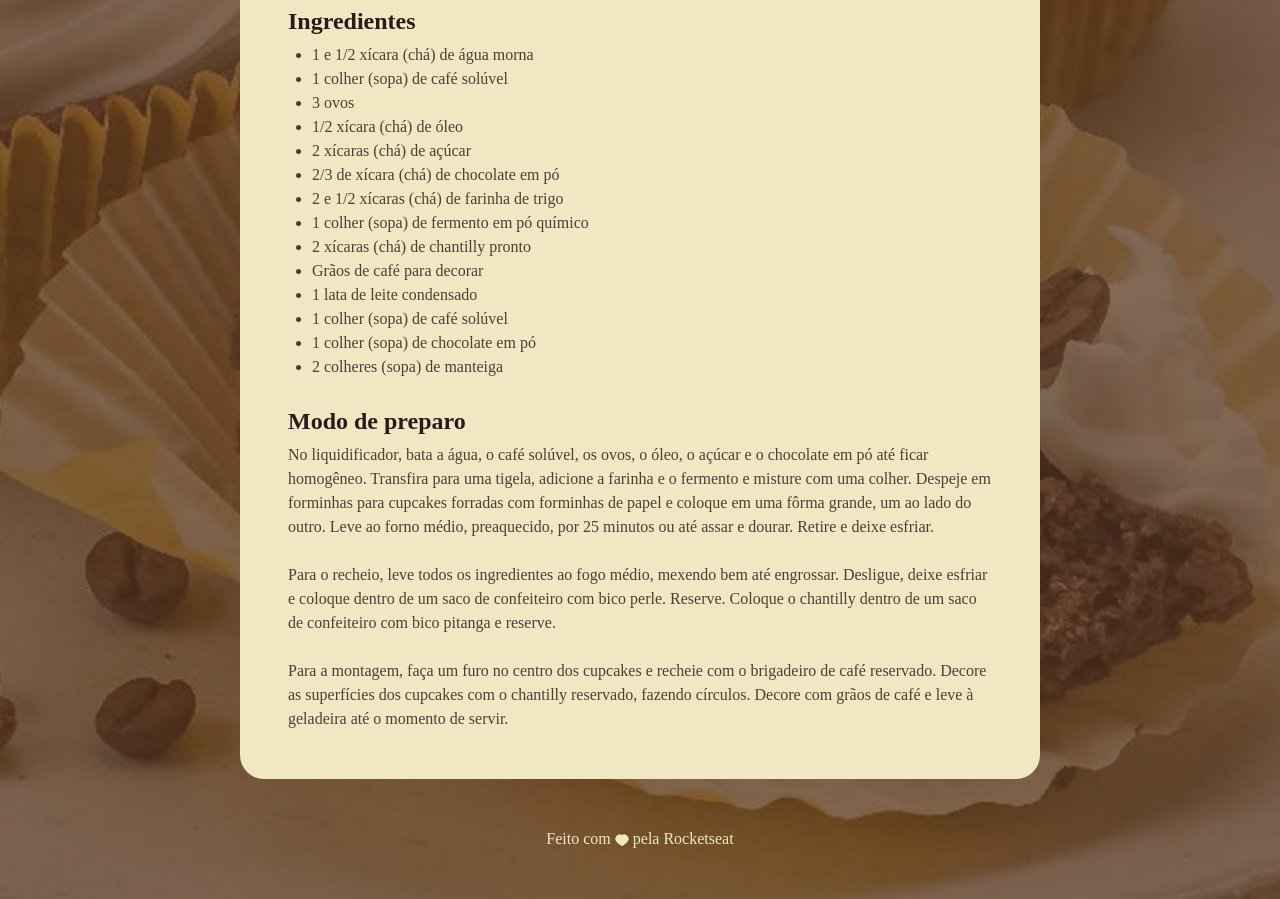
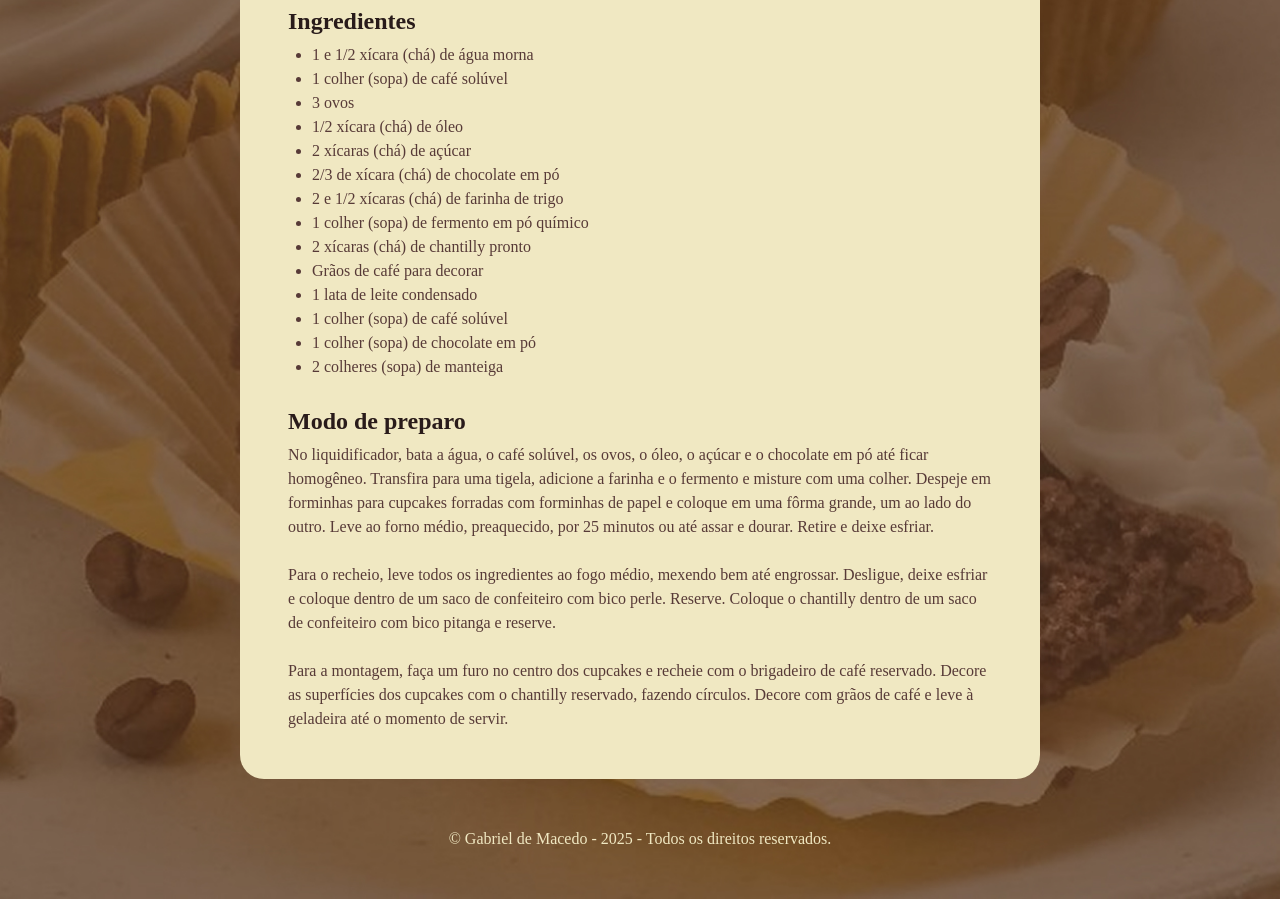
Before and after one commit to ogabrielmacedo-dev/Projeto-Receita, a plain HTML site: page index.html in a window 1280 px wide. Shown: the part 720-1619 px from the top of the page. Drawn offline with Linux system fonts and the light colour scheme; a web font is replaced by a local one.

Commit message:
copyright

```diff
--- a/index.html
+++ b/index.html
@@ -6,7 +6,7 @@
 
 		<meta charset="UTF-8" />
 		<meta name="viewport" content="width=device-width, initial-scale=1.0" />
-		<title>Cook Book</title>
+		<title>Cupcake de café</title>
 
 		<link rel="stylesheet" href="./style.css" />
 		<link href="https://fonts.googleapis.com/css2?family=Alice&family=Anaheim:wght@400..800&family=Red+Hat+Display:ital,wght@0,300..900;1,300..900&display=swap" rel="stylesheet" />
@@ -58,7 +58,7 @@
 			</main>
 		</div>
 		<footer>
-			<p id="footer-phrase">Feito com <img src="./assets/heart.svg" alt="" /> pela Rocketseat</p>
+			<p id="footer-phrase">&copy; Gabriel de Macedo - 2025 - Todos os direitos reservados.</p>
 		</footer>
 	</body>
 </html>
```
